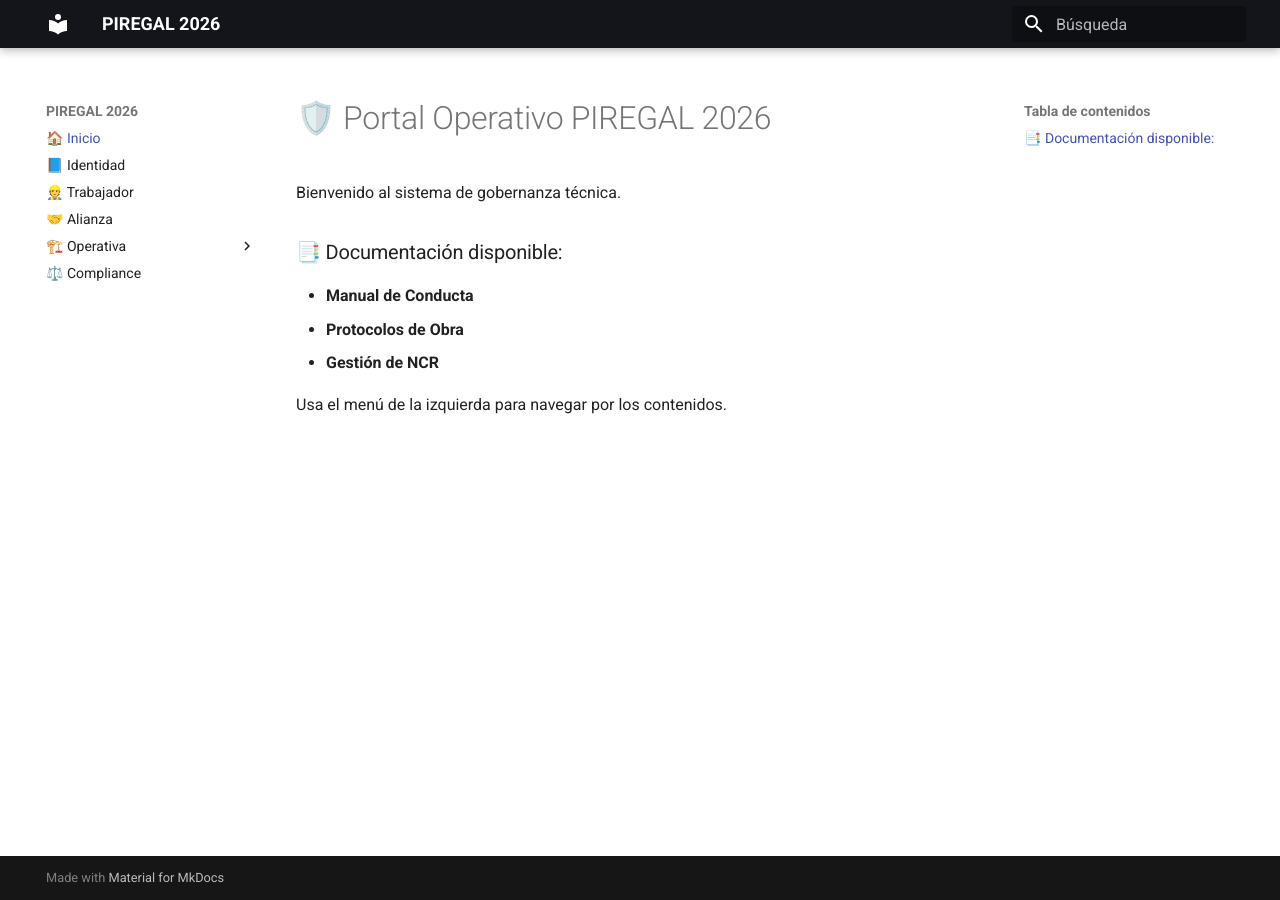
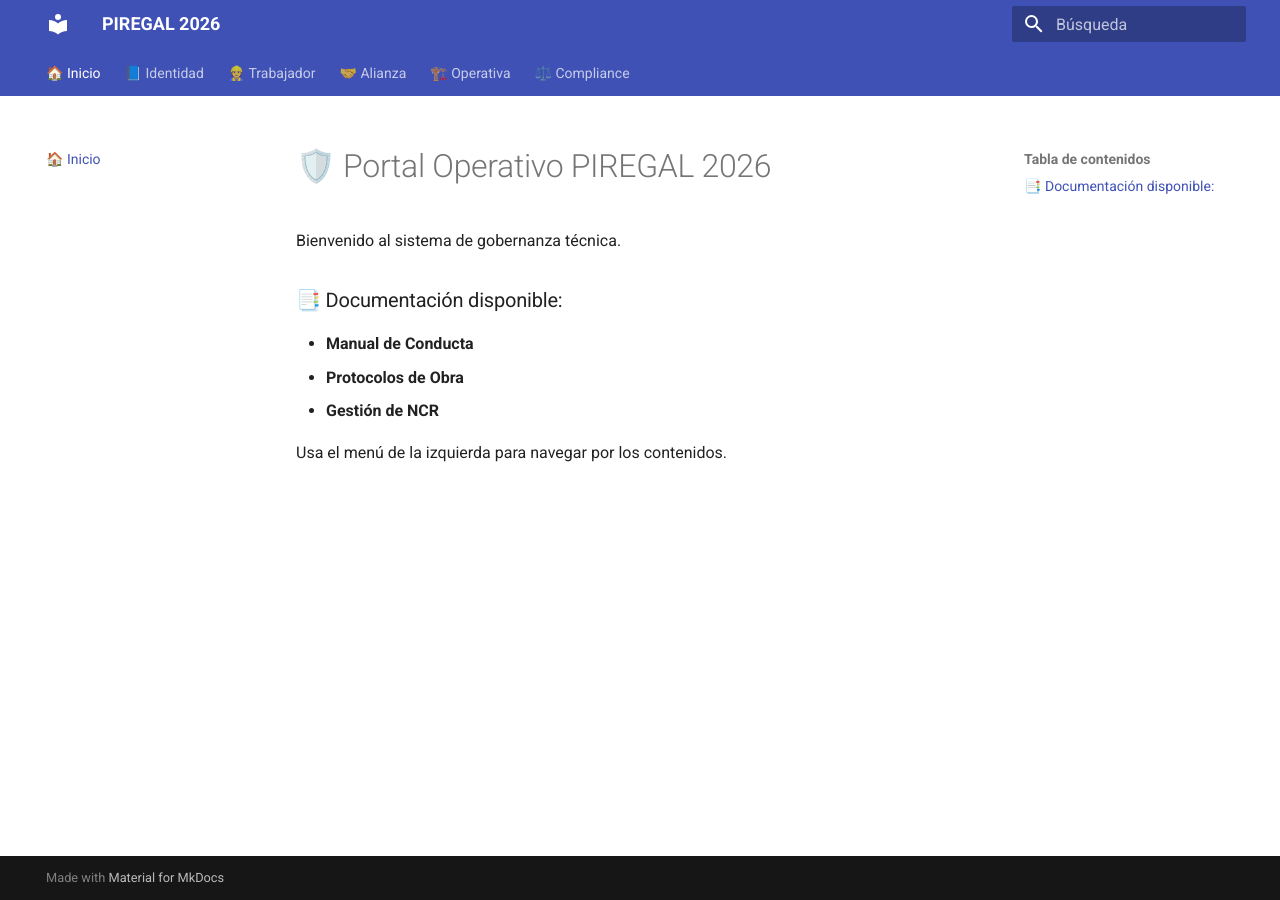
Before and after one commit to bernardezgatosergio-ai/piregal-governance, an MkDocs documentation site: the page built from docs/index.md, in a window 1280 px wide. Built offline with MkDocs 1.6.1 and Material for MkDocs 9.7.7, drawn with Linux system fonts in a browser that asks for light colours.

Commit message:
Update mkdocs.yml

```diff
--- a/mkdocs.yml
+++ b/mkdocs.yml
@@ -2,9 +2,10 @@ site_name: PIREGAL 2026
 theme:
   name: material
   language: es
-  palette:
-    primary: black
-    accent: blue
+  features:
+    - navigation.tabs
+    - navigation.sections
+    - search.highlight
 
 nav:
   - '🏠 Inicio': index.md
```
